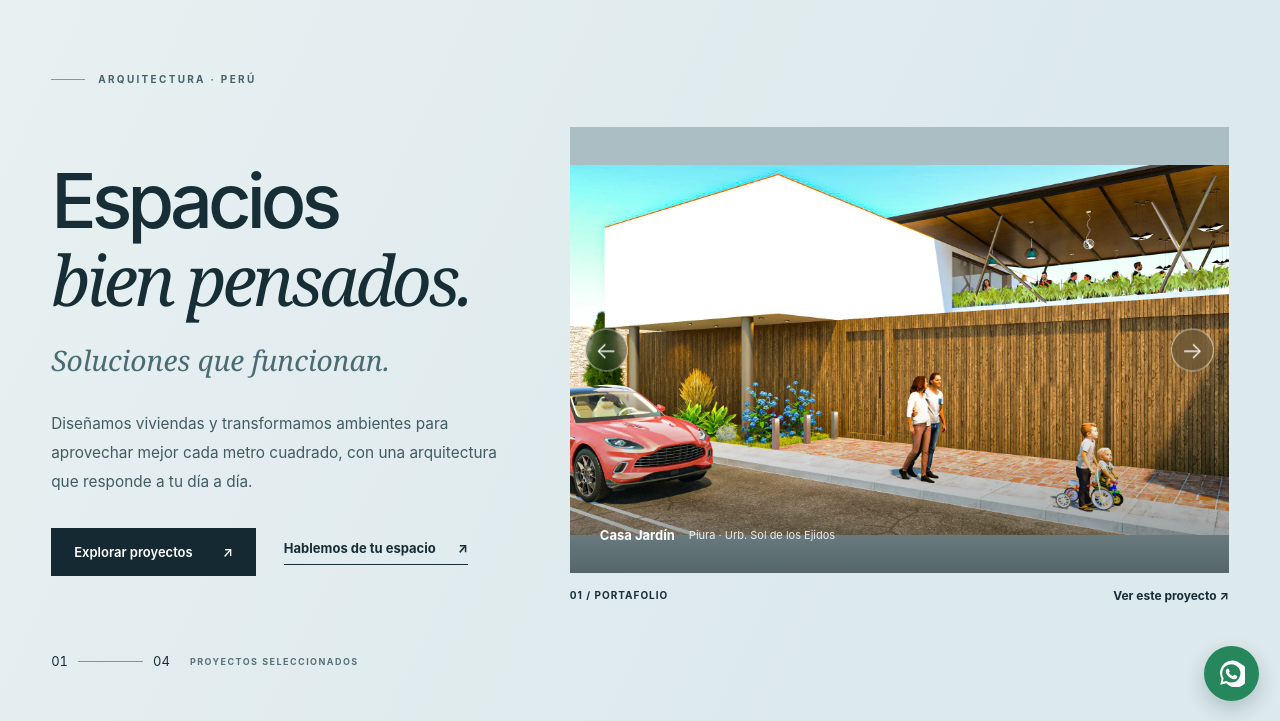
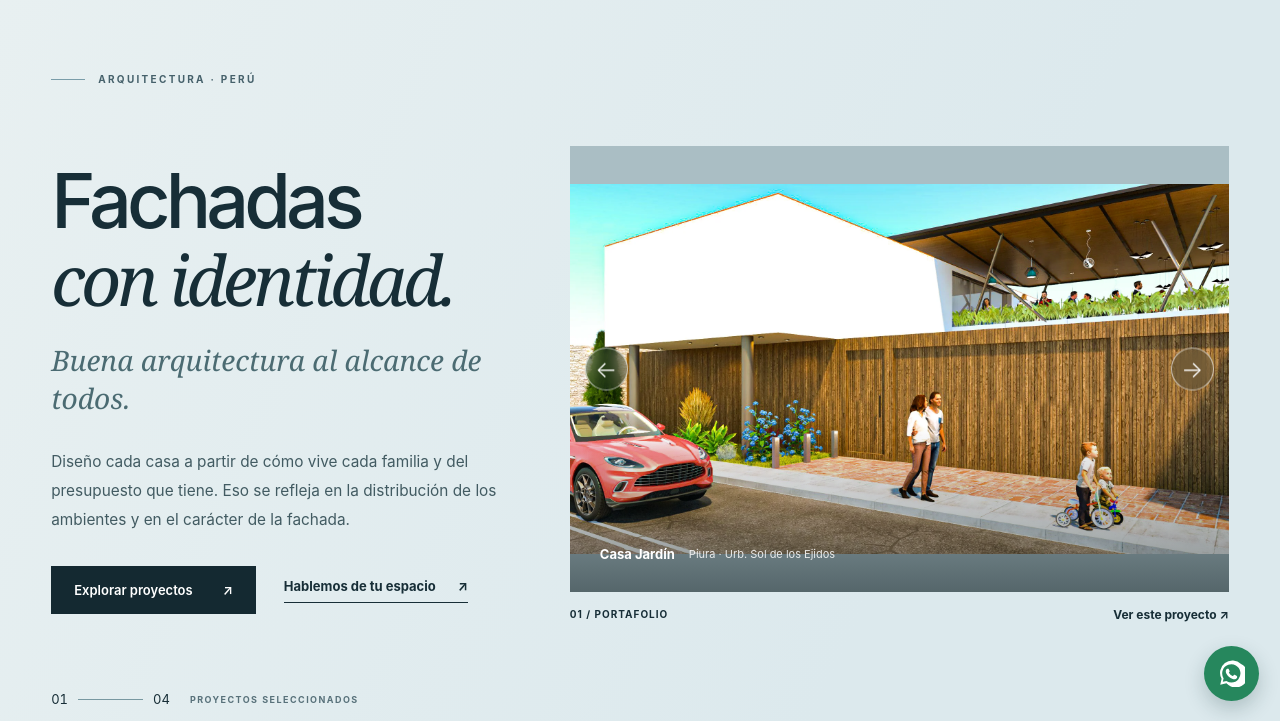
Before and after one commit to luisangelgarciarq/luisangelgarciarq.github.io, a plain HTML site: page arquitectura.html in a window 1280 px wide. Shown: the part 79-800 px from the top of the page. Drawn offline with Linux system fonts and the light colour scheme.

Commit message:
Add files via upload

```diff
--- a/arquitectura.html
+++ b/arquitectura.html
@@ -43,9 +43,9 @@
     <section class="hero" id="inicio" aria-labelledby="hero-title">
       <div class="hero-text">
         <p class="eyebrow"><span class="eyebrow-bar"></span> ARQUITECTURA · PERÚ</p>
-        <h1 id="hero-title">Espacios<br><em>bien pensados.</em></h1>
-        <p class="hero-subline">Soluciones que funcionan.</p>
-        <p class="hero-copy">Diseñamos viviendas y transformamos ambientes para aprovechar mejor cada metro cuadrado, con una arquitectura que responde a tu día a día.</p>
+        <h1 id="hero-title">Fachadas<br><em>con identidad.</em></h1>
+        <p class="hero-subline">Buena arquitectura al alcance de todos.</p>
+        <p class="hero-copy">Diseño cada casa a partir de cómo vive cada familia y del presupuesto que tiene. Eso se refleja en la distribución de los ambientes y en el carácter de la fachada.</p>
         <div class="hero-actions"><a class="btn btn-dark" href="#proyectos">Explorar proyectos <span aria-hidden="true">↗</span></a><a class="text-link" href="#contacto">Hablemos de tu espacio <span aria-hidden="true">↗</span></a></div>
         <div class="hero-counter" aria-live="polite"><span id="slide-number">01</span><span class="counter-rule"></span><span>04</span><span class="tiny-caption">PROYECTOS SELECCIONADOS</span></div>
       </div>
```
